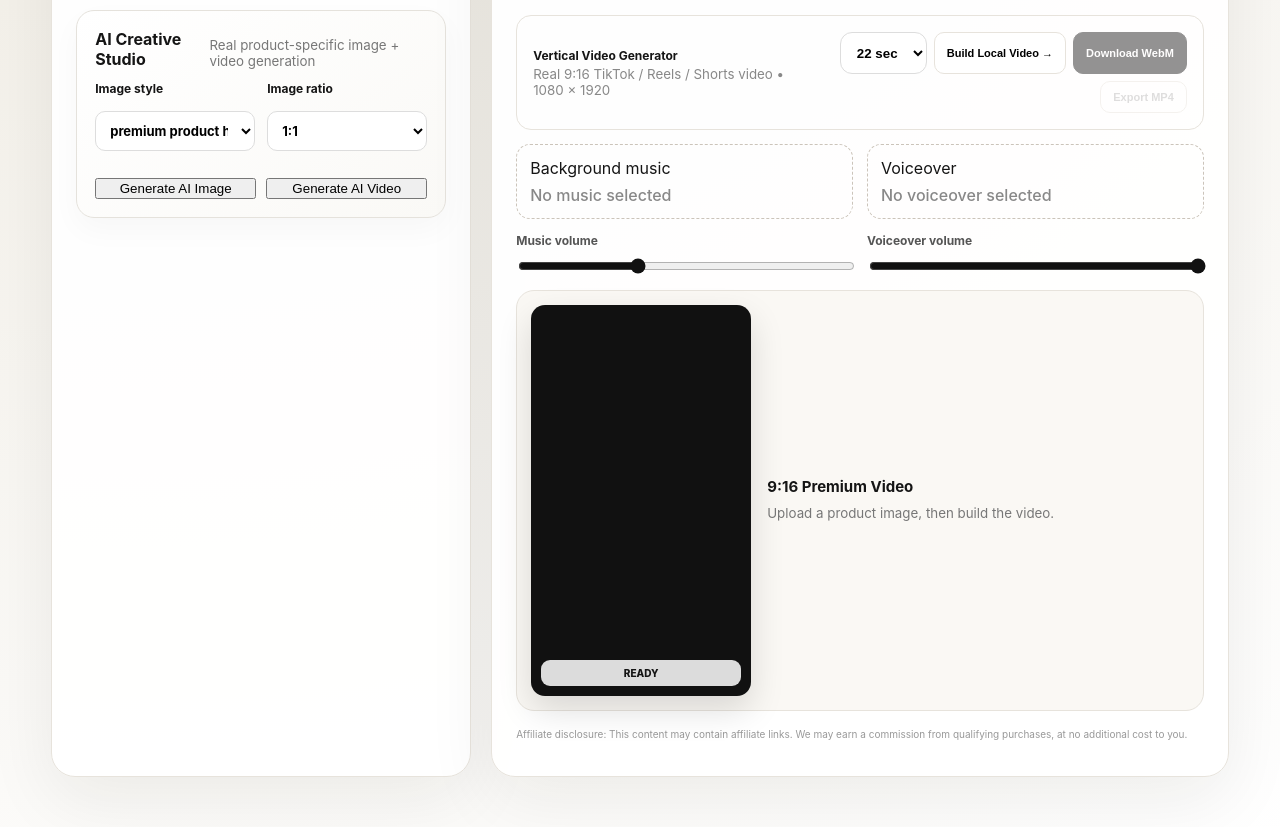
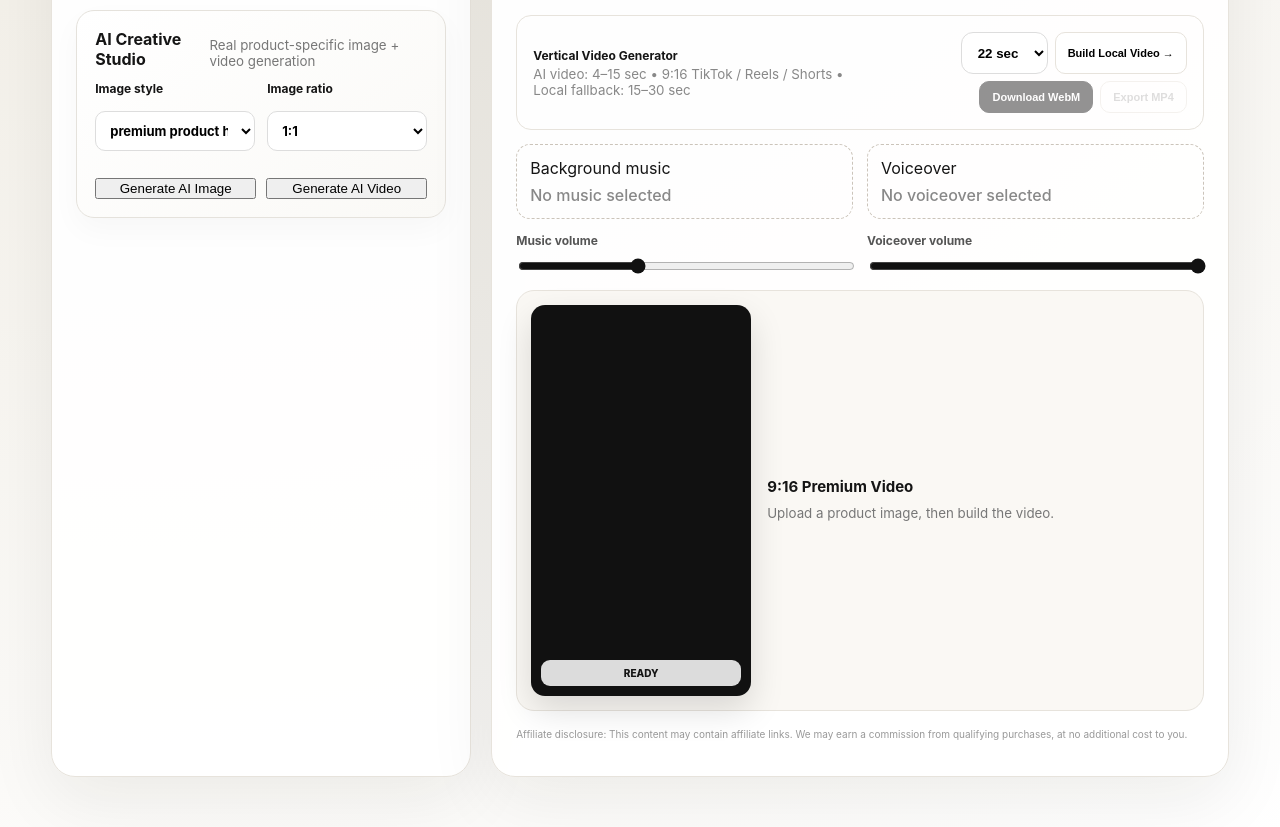
Before and after one commit to storeamazonite-bot/affiliate-studio-ultra, a website with bundled scripts: page index.html in a window 1280 px wide. Shown: the part 1063-1890 px from the top of the page. Built offline with nearby package versions, Linux system fonts and the light colour scheme.

Commit message:
ui: clarify AI video duration limits

```diff
--- a/index.html
+++ b/index.html
@@ -19,7 +19,7 @@
 <div class="outputhead"><div><span class="eyebrow">GENERATED ASSET</span><h3 id="outputTitle">Your campaign starts here</h3></div><div class="actions"><button id="copyBtn">Copy</button><button id="downloadBtn">Download</button></div></div>
 <textarea id="output" class="output" placeholder="Your generated campaign will appear here." spellcheck="false"></textarea>
 <div id="visual" class="visual hidden"><div class="visual-card"><img id="visualImg" alt="Marketing creative preview"><div><b>Marketing creative concept</b><small>Uses your uploaded product image as the visual source.</small></div></div></div>
-<div class="video"><div><b>Vertical Video Generator</b><small>Real 9:16 TikTok / Reels / Shorts video • 1080 × 1920</small></div><div class="video-actions"><select id="videoDuration"><option value="15">15 sec</option><option value="22" selected>22 sec</option><option value="30">30 sec</option></select><button id="videoBtn">Build Local Video →</button><button id="downloadVideoBtn" class="dark" disabled>Download WebM</button><button id="convertMp4Btn" disabled>Export MP4</button></div></div>
+<div class="video"><div><b>Vertical Video Generator</b><small>AI video: 4–15 sec • 9:16 TikTok / Reels / Shorts • Local fallback: 15–30 sec</small></div><div class="video-actions"><select id="videoDuration"><option value="15">15 sec</option><option value="22" selected>22 sec</option><option value="30">30 sec</option></select><button id="videoBtn">Build Local Video →</button><button id="downloadVideoBtn" class="dark" disabled>Download WebM</button><button id="convertMp4Btn" disabled>Export MP4</button></div></div>
 <div class="audio-controls"><label class="upload compact">Background music<input id="audioInput" type="file" accept="audio/*"><span id="audioName">No music selected</span></label><label class="upload compact">Voiceover<input id="voiceInput" type="file" accept="audio/*"><span id="voiceName">No voiceover selected</span></label><label>Music volume <input id="musicVolume" type="range" min="0" max="100" value="35"></label><label>Voiceover volume <input id="voiceVolume" type="range" min="0" max="100" value="100"></label></div><div id="videoStage" class="video-stage hidden"><div class="video-preview"><canvas id="videoCanvas" width="1080" height="1920"></canvas><div class="video-overlay"><span id="videoProgress">READY</span></div></div><div class="video-meta"><b id="videoTitle">9:16 Premium Video</b><small id="videoStatus">Upload a product image, then build the video.</small></div></div>
 <p class="disclosure">Affiliate disclosure: This content may contain affiliate links. We may earn a commission from qualifying purchases, at no additional cost to you.</p>
 </section></section></main><script type="module" src="/app.js"></script></body></html>
```
